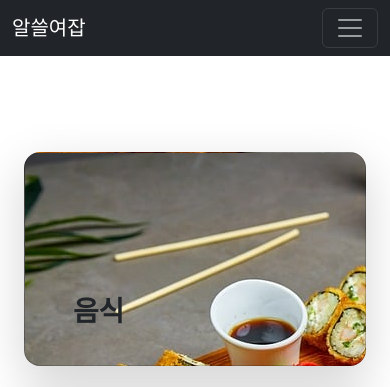
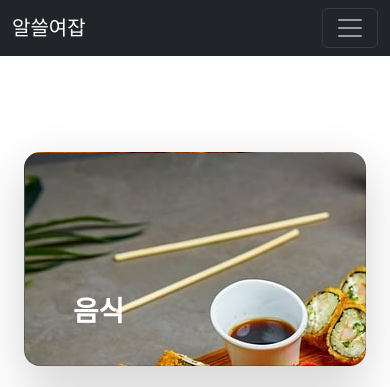
Before and after one commit to damndest/job, a Django app: page /main/ in a window 390 px wide. Shown: the top 387 px of the page. Run offline with Django 5.2, Linux system fonts and the light colour scheme.

Commit message:
정적 파일 경로 변경 및 템플릿 추가

```diff
--- a/job/settings.py
+++ b/job/settings.py
@@ -124,7 +124,6 @@ STATIC_URL = 'static/'
 
 STATICFILES_DIRS = [
     os.path.join(BASE_DIR, 'static'),
-    ("img", os.path.join(BASE_DIR, 'img')),
 ]
 
 # Default primary key field type
--- a/template/main/main.html
+++ b/template/main/main.html
@@ -1,107 +1,42 @@
-<!DOCTYPE html>
-<html lang="en">
-<head>
-    <meta charset="UTF-8">
-    <meta name="viewport" content="width=device-width, initial-scale=1.0">
-    <title>{% block title %}알쓸여잡{% endblock %}</title>
-    <link rel="stylesheet" href="https://cdn.jsdelivr.net/npm/bootstrap@5.3.3/dist/css/bootstrap.min.css">
-    <script src="https://cdn.jsdelivr.net/npm/bootstrap@5.3.3/dist/js/bootstrap.bundle.min.js"></script>
-</head>
-<body>
-    <nav class="navbar navbar-expand-lg navbar-dark bg-dark" aria-label="Fifth navbar example">
-        <div class="container-fluid">
-            <a class="navbar-brand" href="/main">알쓸여잡</a>
-            <button class="navbar-toggler" type="button" data-bs-toggle="collapse" data-bs-target="#navbarsExample05" aria-controls="navbarsExample05" aria-expanded="false" aria-label="Toggle navigation">
-                <span class="navbar-toggler-icon"></span>
-            </button>
+{% extends 'templates.html' %}
 
-            <div class="collapse navbar-collapse" id="navbarsExample05">
-                <ul class="navbar-nav me-auto mb-2 mb-lg-0">
-                    <li class="nav-item dropdown">
-                        <a class="nav-link dropdown-toggle" href="#" data-bs-toggle="dropdown" aria-expanded="false">음식</a>
-                        <ul class="dropdown-menu">
-                            <li><a class="dropdown-item" href="#">지역별</a></li>
-                            <li><a class="dropdown-item" href="#">종류별</a></li>
-                        </ul>
-                    </li>
-                    <li class="nav-item dropdown">
-                        <a class="nav-link dropdown-toggle" href="#" data-bs-toggle="dropdown" aria-expanded="false">유머</a>
-                        <ul class="dropdown-menu">
-                            <li><a class="dropdown-item" href="#">국내</a></li>
-                            <li><a class="dropdown-item" href="#">국외</a></li>
-                            <li><a class="dropdown-item" href="#">기타</a></li>
-                        </ul>
-                    </li>
-                    <li class="nav-item dropdown">
-                        <a class="nav-link dropdown-toggle" href="#" data-bs-toggle="dropdown" aria-expanded="false">스포츠</a>
-                        <ul class="dropdown-menu">
-                            <li><a class="dropdown-item" href="#">야구</a></li>
-                            <li><a class="dropdown-item" href="#">축구</a></li>
-                            <li><a class="dropdown-item" href="#">기타</a></li>
-                        </ul>
-                    </li>
-                    <li class="nav-item dropdown">
-                        <a class="nav-link dropdown-toggle" href="#" data-bs-toggle="dropdown" aria-expanded="false">경제</a>
-                        <ul class="dropdown-menu">
-                            <li><a class="dropdown-item" href="#">국내</a></li>
-                            <li><a class="dropdown-item" href="#">국외</a></li>
-                            <li><a class="dropdown-item" href="#">기타</a></li>
-                        </ul>
-                    </li>
-                    <!-- 검색 기능 -->
-                    <!-- <form role="search">
-                        <input class="form-control" type="search" placeholder="Search" aria-label="Search">
-                    </form> -->
-                </ul>
-                <div class="text-end">
-                    <button type="button" class="btn btn-outline-light me-2">로그인</button>
-                    <button type="button" class="btn btn-warning">회원가입</button>
+{% block title %}알쓸여잡 메인페이지{% endblock %}
+
+{% block content %}
+
+{% load static %}
+<div class="container px-4 py-5" id="custom-cards">
+    <div class="row row-cols-1 row-cols-lg-2 align-items-stretch g-4 py-5">
+        <div class="col">
+            <div class="card card-cover h-100 overflow-hidden rounded-4 shadow-lg" style='background-image: url("{% static 'imgs/sushi.jpg' %}");'>
+                <div class="d-flex flex-column h-100 p-5 pb-3 text-shadow-1">
+                    <h3 class="pt-5 mt-5 mb-4 display-6 lh-1 fw-bold text-white">음식</h3>
                 </div>
             </div>
         </div>
-    </nav>
-    <div class="container px-4 py-5" id="custom-cards">
-        <div class="row row-cols-1 row-cols-lg-2 align-items-stretch g-4 py-5">
         <div class="col">
-                <div class="card card-cover h-100 overflow-hidden rounded-4 shadow-lg" style="background-image: url('/img/sushi.jpg');">
+            <div class="card card-cover h-100 overflow-hidden rounded-4 shadow-lg" style='background-image: url("{% static 'imgs/horse.jpg' %}");'>
                 <div class="d-flex flex-column h-100 p-5 pb-3 text-shadow-1">
-                        <h3 class="pt-5 mt-5 mb-4 display-6 lh-1 fw-bold">음식</h3>
-                    </div>
-                </div>
-            </div>
-
-            <div class="col">
-                <div class="card card-cover h-100 overflow-hidden rounded-4 shadow-lg" style="background-image: url('unsplash-photo-2.jpg');">
-                    <div class="d-flex flex-column h-100 p-5 pb-3 text-shadow-1">
-                        <h3 class="pt-5 mt-5 mb-4 display-6 lh-1 fw-bold">유머</h3>
+                    <h3 class="pt-5 mt-5 mb-4 display-6 lh-1 fw-bold text-white">유머</h3>
                 </div>
             </div>
         </div>
     </div>
     <div class="row row-cols-1 row-cols-lg-2 align-items-stretch g-4 py-5">
         <div class="col">
-                <div class="card card-cover h-100 overflow-hidden rounded-4 shadow-lg"
-                    style="background-image: url('unsplash-photo-1.jpg');">
+            <div class="card card-cover h-100 overflow-hidden rounded-4 shadow-lg" style='background-image: url("{% static 'imgs/audience.jpg' %}");'>
                 <div class="d-flex flex-column h-100 p-5 pb-3 text-shadow-1">
-                        <h3 class="pt-5 mt-5 mb-4 display-6 lh-1 fw-bold">스포츠</h3>
+                    <h3 class="pt-5 mt-5 mb-4 display-6 lh-1 fw-bold text-white">스포츠</h3>
                 </div>
             </div>
         </div>
         <div class="col">
-                <div class="card card-cover h-100 overflow-hidden rounded-4 shadow-lg" style="background-image: url('unsplash-photo-2.jpg');">
+            <div class="card card-cover h-100 overflow-hidden rounded-4 shadow-lg" style='background-image: url("{% static 'imgs/business.jpg' %}");'>
                 <div class="d-flex flex-column h-100 p-5 pb-3 text-shadow-1">
-                        <h3 class="pt-5 mt-5 mb-4 display-6 lh-1 fw-bold">경제</h3>
+                    <h3 class="pt-5 mt-5 mb-4 display-6 lh-1 fw-bold text-white">경제</h3>
                 </div>
             </div>
         </div>
     </div>
 </div>
-    <div class="container">
-        <footer class="d-flex flex-wrap justify-content-between align-items-center py-3 my-4 border-top">
-            <div class="col-md-4 d-flex align-items-center">
-                <span class="mb-3 mb-md-0 text-body-secondary">(주)KG에듀원 아이티뱅크 노량진 학원 2조 커뮤니티 사이트</span>
-            </div>
-        </footer>
-    </div>
-</body>
-</html>
+{% endblock %}
--- /dev/null
+++ b/template/templates.html
@@ -0,0 +1,76 @@
+<!DOCTYPE html>
+<html lang="en">
+<head>
+    <meta charset="UTF-8">
+    <meta name="viewport" content="width=device-width, initial-scale=1.0">
+    <title>{% block title %}알쓸여잡{% endblock %}</title>
+    <link rel="stylesheet" href="https://cdn.jsdelivr.net/npm/bootstrap@5.3.3/dist/css/bootstrap.min.css">
+    <script src="https://cdn.jsdelivr.net/npm/bootstrap@5.3.3/dist/js/bootstrap.bundle.min.js"></script>
+</head>
+<body>
+    {% block script %}{% endblock %}
+
+    <nav class="navbar navbar-expand-lg navbar-dark bg-dark" aria-label="Fifth navbar example">
+        <div class="container-fluid">
+            <a class="navbar-brand" href="/main">알쓸여잡</a>
+            <button class="navbar-toggler" type="button" data-bs-toggle="collapse" data-bs-target="#navbarsExample05" aria-controls="navbarsExample05" aria-expanded="false" aria-label="Toggle navigation">
+                <span class="navbar-toggler-icon"></span>
+            </button>
+
+            <div class="collapse navbar-collapse" id="navbarsExample05">
+                <ul class="navbar-nav me-auto mb-2 mb-lg-0">
+                    <li class="nav-item dropdown">
+                        <a class="nav-link dropdown-toggle" href="#" data-bs-toggle="dropdown" aria-expanded="false">음식</a>
+                        <ul class="dropdown-menu">
+                            <li><a class="dropdown-item" href="#">지역별</a></li>
+                            <li><a class="dropdown-item" href="#">종류별</a></li>
+                        </ul>
+                    </li>
+                    <li class="nav-item dropdown">
+                        <a class="nav-link dropdown-toggle" href="#" data-bs-toggle="dropdown" aria-expanded="false">유머</a>
+                        <ul class="dropdown-menu">
+                            <li><a class="dropdown-item" href="#">국내</a></li>
+                            <li><a class="dropdown-item" href="#">국외</a></li>
+                            <li><a class="dropdown-item" href="#">기타</a></li>
+                        </ul>
+                    </li>
+                    <li class="nav-item dropdown">
+                        <a class="nav-link dropdown-toggle" href="#" data-bs-toggle="dropdown" aria-expanded="false">스포츠</a>
+                        <ul class="dropdown-menu">
+                            <li><a class="dropdown-item" href="#">야구</a></li>
+                            <li><a class="dropdown-item" href="#">축구</a></li>
+                            <li><a class="dropdown-item" href="#">기타</a></li>
+                        </ul>
+                    </li>
+                    <li class="nav-item dropdown">
+                        <a class="nav-link dropdown-toggle" href="#" data-bs-toggle="dropdown" aria-expanded="false">경제</a>
+                        <ul class="dropdown-menu">
+                            <li><a class="dropdown-item" href="#">국내</a></li>
+                            <li><a class="dropdown-item" href="#">국외</a></li>
+                            <li><a class="dropdown-item" href="#">기타</a></li>
+                        </ul>
+                    </li>
+                    <!-- 검색 기능 -->
+                    <!-- <form role="search">
+                        <input class="form-control" type="search" placeholder="Search" aria-label="Search">
+                    </form> -->
+                </ul>
+                <div class="text-end">
+                    <button type="button" class="btn btn-outline-light me-2">로그인</button>
+                    <button type="button" class="btn btn-warning">회원가입</button>
+                </div>
+            </div>
+        </div>
+    </nav>
+    {% block content %}{% endblock %}
+    {% block footer %}
+    <div class="container">
+        <footer class="d-flex flex-wrap justify-content-between align-items-center py-3 my-4 border-top">
+            <div class="col-md-4 d-flex align-items-center">
+                <span class="mb-3 mb-md-0 text-body-secondary">(주)KG에듀원 아이티뱅크 노량진 학원 2조 커뮤니티 사이트</span>
+            </div>
+        </footer>
+    </div>
+    {% endblock %}
+</body>
+</html>
```
Also changed, not shown: static/imgs/audience.jpg (added), static/imgs/business.jpg (added), static/imgs/horse.jpg (added), static/imgs/sushi.jpg (renamed from job/static/img/sushi.jpg). Lines whose indentation alone changed are shown as unchanged.
